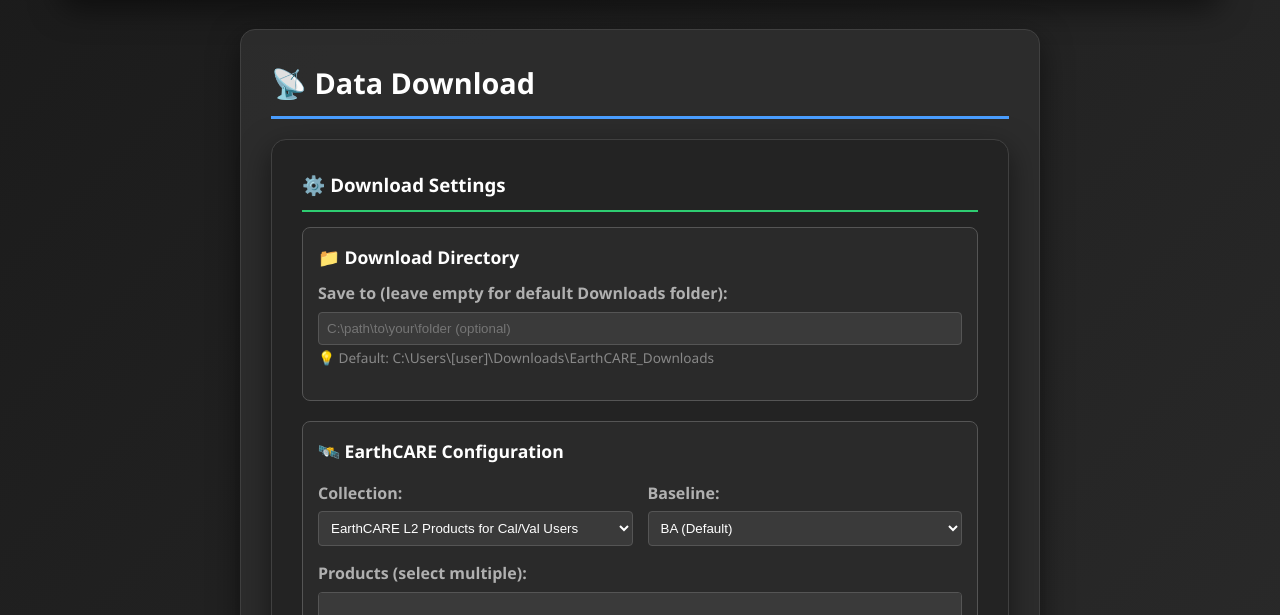
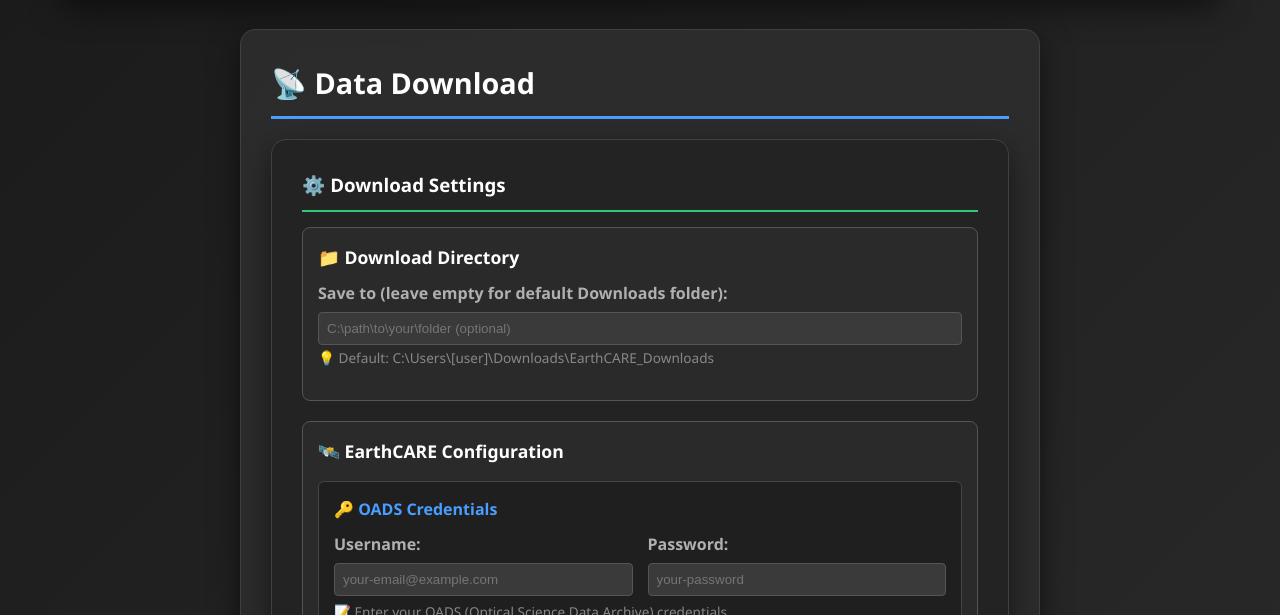
Before and after one commit to onrona/mi-web, a plain HTML site: page index.html in a window 1280 px wide. Shown: the part 185-800 px from the top of the page. Drawn offline with Linux system fonts and the light colour scheme.

Commit message:
modify index.html to load credentials from input fields

```diff
--- a/index.html
+++ b/index.html
@@ -259,6 +259,22 @@
         <div class="config-panel" style="margin-bottom: 20px; padding: 15px; background: #2a2a2a; border-radius: 8px; border: 1px solid #555;">
           <h4 style="color: #ffffff; margin-bottom: 15px; font-size: 1.1em;">🛰️ EarthCARE Configuration</h4>
 
+          <!-- OADS Credentials -->
+          <div style="margin-bottom: 20px; padding: 15px; background: #1f1f1f; border-radius: 6px; border: 1px solid #444;">
+            <h5 style="color: #4a9eff; margin-bottom: 10px; font-size: 1em;">🔑 OADS Credentials</h5>
+            <div class="config-grid" style="display: grid; grid-template-columns: 1fr 1fr; gap: 15px;">
+              <div>
+                <label style="display: block; color: #b0b0b0; margin-bottom: 5px; font-weight: 600;">Username:</label>
+                <input type="email" id="oadsUsername" placeholder="your-email@example.com" style="width: 100%; padding: 8px; background: #3a3a3a; color: #ffffff; border: 1px solid #555; border-radius: 4px;" />
+              </div>
+              <div>
+                <label style="display: block; color: #b0b0b0; margin-bottom: 5px; font-weight: 600;">Password:</label>
+                <input type="password" id="oadsPassword" placeholder="your-password" style="width: 100%; padding: 8px; background: #3a3a3a; color: #ffffff; border: 1px solid #555; border-radius: 4px;" />
+              </div>
+            </div>
+            <small style="color: #888; font-size: 0.85em; display: block; margin-top: 5px;">📝 Enter your OADS (Optical Science Data Archive) credentials</small>
+          </div>
+
           <div class="config-grid" style="display: grid; grid-template-columns: 1fr 1fr; gap: 15px; margin-bottom: 15px;">
             <!-- Collection Selection -->
             <div>
@@ -454,7 +470,9 @@
       return {
         collection: document.getElementById('collectionSelect').value,
         baseline: document.getElementById('baselineSelect').value,
-        products: getSelectedProducts()
+        products: getSelectedProducts(),
+        username: document.getElementById('oadsUsername').value.trim(),
+        password: document.getElementById('oadsPassword').value.trim()
       };
     }
     // Parser CSV simple que maneja comillas y comas dentro de campos
@@ -596,12 +614,19 @@
             return;
           }
 
+          if (!config.username || !config.password) {
+            showNotification('Please enter your OADS username and password.', 'error');
+            return;
+          }
+
           // Enviar CSV y configuración al backend Python
           const formData = new FormData();
           formData.append('file', file);
           formData.append('collection', config.collection);
           formData.append('baseline', config.baseline);
           formData.append('products', JSON.stringify(config.products));
+          formData.append('username', config.username);
+          formData.append('password', config.password);
 
           // Agregar directorio personalizado si se especifica
           const customDir = document.getElementById('downloadDirectory').value.trim();
```
